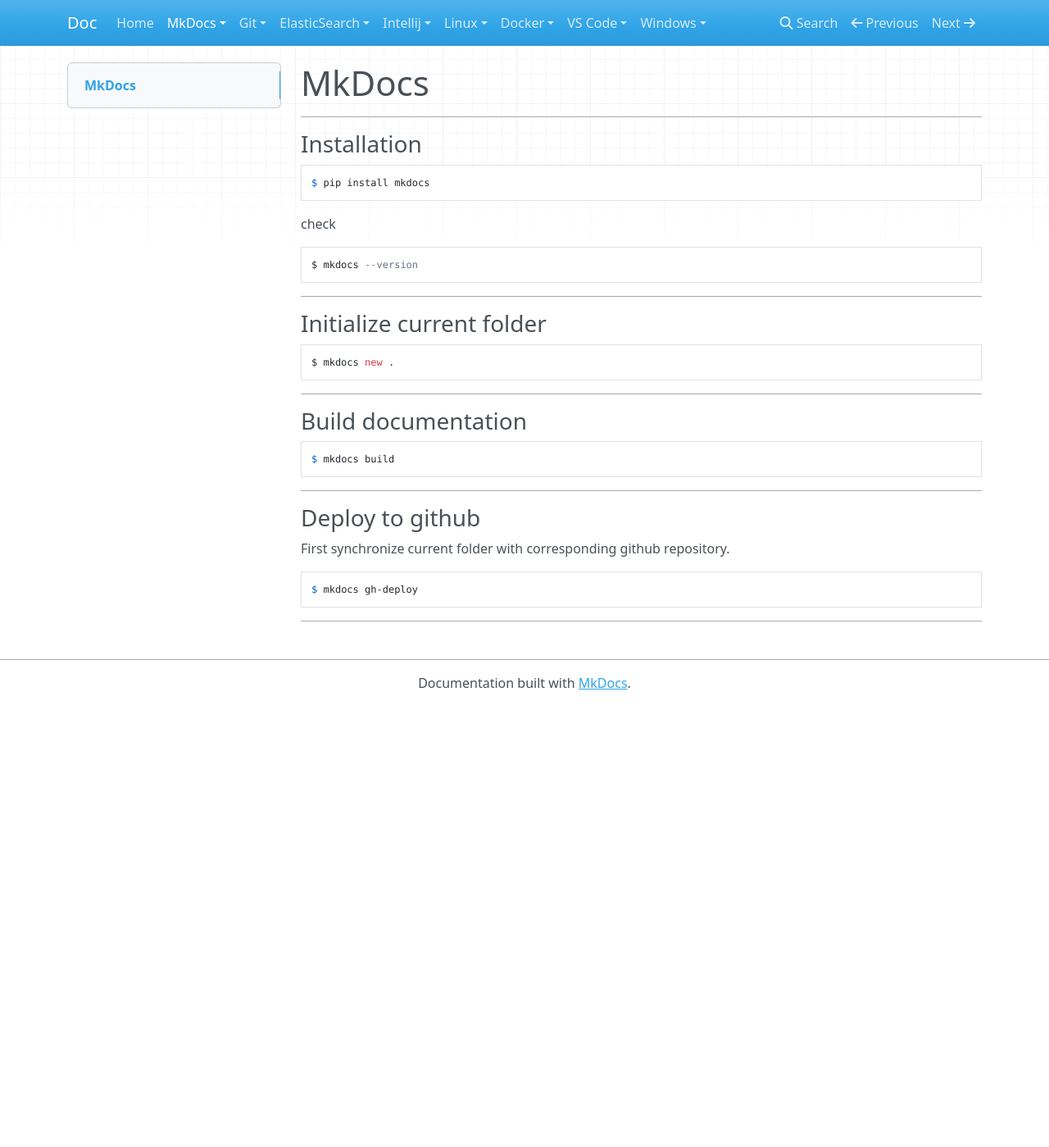
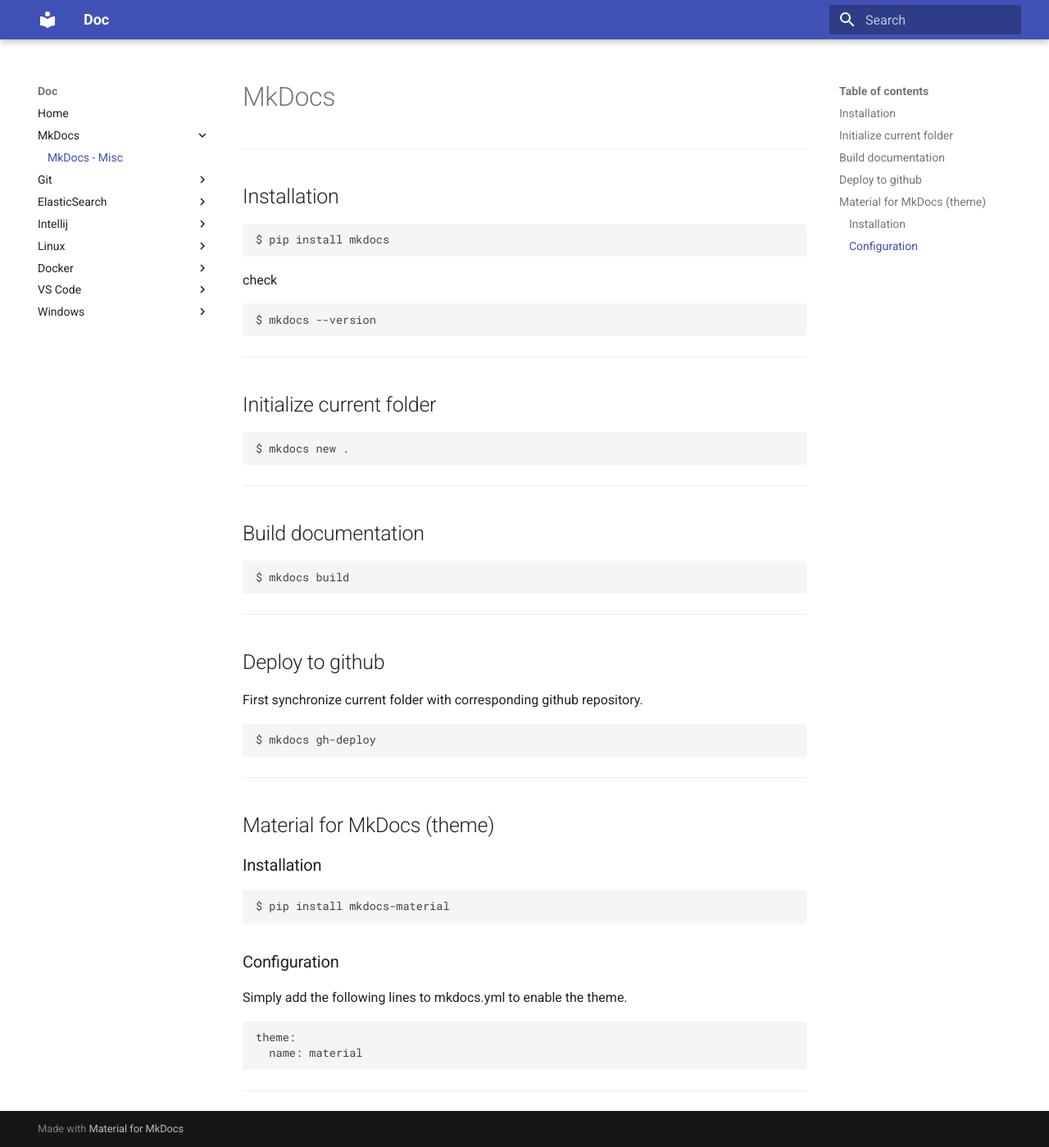
Before and after one commit to oldu73/doc, an MkDocs documentation site: the page built from docs/mkdocs/mkdocs.md, in a window 1280 px wide and 1399 px high. Shown: the whole window at 82% size. Built offline with MkDocs 1.6.1 and Material for MkDocs 9.7.7, drawn with Linux system fonts in a browser that asks for light colours; nearby versions of some CDN libraries.

Commit message:
Installation and setup of Material for MkDocs theme

````diff
--- a/docs/mkdocs/mkdocs.md
+++ b/docs/mkdocs/mkdocs.md
@@ -2,7 +2,7 @@
 
 ***
 
-### Installation
+## Installation
 
 ```
 $ pip install mkdocs
@@ -16,7 +16,7 @@
 
 ***
 
-### Initialize current folder
+## Initialize current folder
 
 ```
 $ mkdocs new .
@@ -24,7 +24,7 @@
 
 ***
 
-### Build documentation
+## Build documentation
 
 ```
 $ mkdocs build
@@ -32,7 +32,7 @@
 
 ***
 
-### Deploy to github
+## Deploy to github
 
 First synchronize current folder with corresponding github repository.
 
@@ -41,3 +41,22 @@
 ```
 
 ***
+
+## Material for MkDocs (theme)
+
+### Installation
+
+```
+$ pip install mkdocs-material
+```
+
+### Configuration
+
+Simply add the following lines to mkdocs.yml to enable the theme.
+
+```
+theme:
+  name: material
+```
+
+***
--- a/mkdocs.yml
+++ b/mkdocs.yml
@@ -1,4 +1,7 @@
 site_name: Doc
+
+theme:
+  name: material
 
 nav:
     - Home: 'index.md'
````
